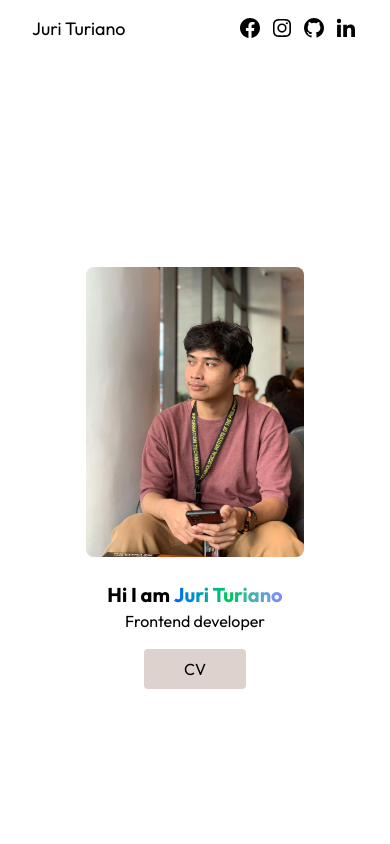
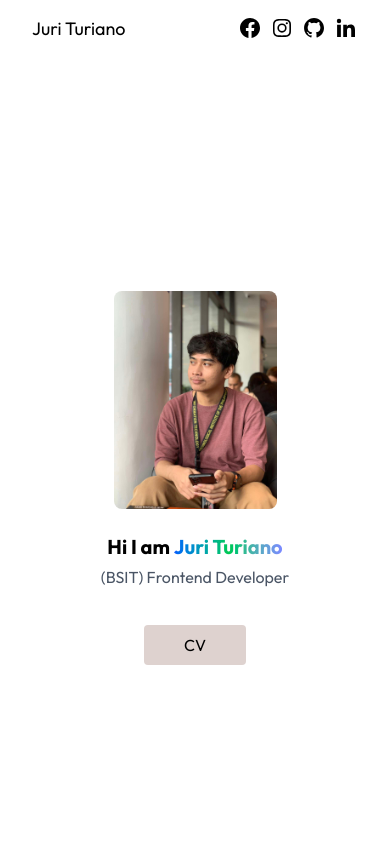
Before and after one commit to jurituriano/myPortfolio-JuriTuriano, a React (Vite) app: page / in a window 390 px wide. Shown: the top 844 px of the page. Built offline with nearby package versions, Linux system fonts and the light colour scheme.

Commit message:
fixed: adjust layouts and responsiveness breakpoints

```diff
--- a/src/pages/homepage.jsx
+++ b/src/pages/homepage.jsx
@@ -2,20 +2,24 @@ import ResumeButton from "../components/cvButton";
 
 const HomePage = () => {
   return (
-    <div className="flex flex-col justify-center items-center h-dvh gap-6">
+    <div className="flex flex-col gap-6 lg:flex-row md:flex-row lg:gap-15 md:gap-15 justify-center items-center h-dvh lg:h-[90dvh] md:h-[90dvh]  ">
       {/* Profile Image */}
-      <div className="w-2/3 lg:w-[25%]">
+      <div className="w-[50%] lg:w-[30%] md:w-[30%]">
         <img className=" rounded-lg" src="/JuriTuriano.jpg" alt="My self" />
       </div>
       {/* Name */}
-      <div className="flex flex-col items-center">
-        <h1 className="text-xl lg:text-4xl font-bold">
-          Hi I am{" "}
-          <span className="bg-linear-to-r from-blue-600 via-green-500 to-indigo-400 inline-block text-transparent bg-clip-text">
-            Juri Turiano
-          </span>
-        </h1>
-        <p className="text-base lg:text-2xl">Frontend developer</p>
+      <div className="flex flex-col items-center lg:items-start md:items-start gap-5">
+        <div>
+          <h1 className="text-xl lg:text-5xl md:text-3xl text-center lg:text-left md:text-left font-bold">
+            Hi I am{" "}
+            <p className="bg-linear-to-r from-blue-600 via-green-500 to-indigo-400 inline-block text-transparent bg-clip-text">
+              Juri Turiano
+            </p>
+          </h1>
+          <p className="text-base lg:text-3xl md:text-xl text-center lg:text-left md:text-left text-gray-600 mt-1">
+            (BSIT) Frontend Developer
+          </p>
+        </div>
         <ResumeButton />
       </div>
     </div>
```
